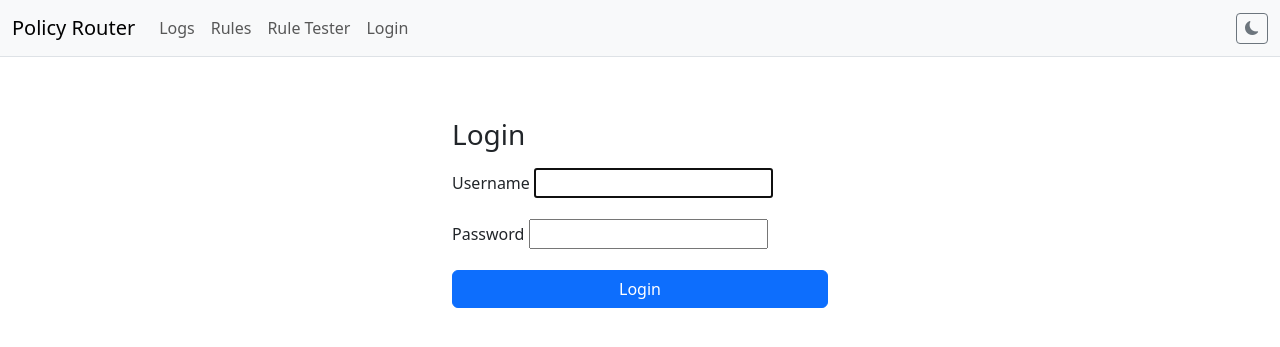
After one commit to lorist/pexip_policy_router, a Django app: page /login/ in a window 1280 px wide. The commit adds this page. Shown: the top 347 px of the page. Run offline with Django 5.2, Linux system fonts and the light colour scheme.

Commit message:
Add auth. Controlable via settings.py

```diff
--- a/pexip_policy_router/urls.py
+++ b/pexip_policy_router/urls.py
@@ -1,7 +1,9 @@
+# pexip_policy_router/urls.py
 from django.contrib import admin
 from django.urls import path, include
 
 urlpatterns = [
     path("admin/", admin.site.urls),
     path("", include(("policy_router.urls", "policy_router"), namespace="policy_router")),
+    path("", include("django.contrib.auth.urls")),
 ]
--- /dev/null
+++ b/policy_router/context_processors.py
@@ -0,0 +1,5 @@
+# policy_router/context_processors.py
+from django.conf import settings
+
+def app_settings(request):
+    return {'settings': settings}
--- /dev/null
+++ b/policy_router/templates/login.html
@@ -0,0 +1,23 @@
+{% extends "policy_router/base.html" %}
+{% block content %}
+<div class="container mt-5" style="max-width: 400px;">
+  <h3 class="mb-3">Login</h3>
+
+  {% if form.errors %}
+    <div class="alert alert-danger">Invalid username or password.</div>
+  {% endif %}
+
+  <form method="post">
+    {% csrf_token %}
+    <div class="mb-3">
+      <label for="id_username" class="form-label">Username</label>
+      {{ form.username }}
+    </div>
+    <div class="mb-3">
+      <label for="id_password" class="form-label">Password</label>
+      {{ form.password }}
+    </div>
+    <button type="submit" class="btn btn-primary w-100">Login</button>
+  </form>
+</div>
+{% endblock %}
--- a/policy_router/templates/policy_router/base.html
+++ b/policy_router/templates/policy_router/base.html
@@ -1,3 +1,4 @@
+<!-- policy_router/templates/policy_router/base.html -->
 <!DOCTYPE html>
 <html lang="en">
 <head>
@@ -114,6 +115,22 @@
           <li class="nav-item">
             <a class="nav-link" href="{% url 'policy_router:rule_tester' %}">Rule Tester</a>
           </li>
+          {% if settings.ENABLE_WEB_AUTH %}
+            {% if request.user.is_authenticated %}
+              <li class="nav-item">
+                <form action="{% url 'logout' %}" method="post" style="display:inline;">
+                  {% csrf_token %}
+                  <button type="submit" class="btn btn-link nav-link" style="display:inline; border:none; background:none; padding:0;">
+                    Logout
+                  </button>
+                </form>
+              </li>
+            {% else %}
+              <li class="nav-item">
+                <a class="nav-link" href="{% url 'login' %}?next={{ request.path }}">Login</a>
+              </li>
+            {% endif %}
+          {% endif %}
         </ul>
       </div>
 
--- a/policy_router/urls.py
+++ b/policy_router/urls.py
@@ -1,4 +1,5 @@
 from django.urls import path
+from django.contrib.auth import views as auth_views
 from . import views
 
 app_name = "policy_router"
@@ -25,4 +26,8 @@ urlpatterns = [
 
     # Logs
     path("logs/", views.log_list, name="log_list"),
+
+    # Auth
+    path("login/", auth_views.LoginView.as_view(template_name="login.html"), name="login"),
+    path("logout/", auth_views.LogoutView.as_view(next_page="/login/"), name="logout"),
 ]
```
Also changed, not shown: pexip_policy_router/settings.py (+14 -1 lines), policy_router/auth.py (added, +33 -0 lines), policy_router/views.py (+17 -7 lines), README.md.
